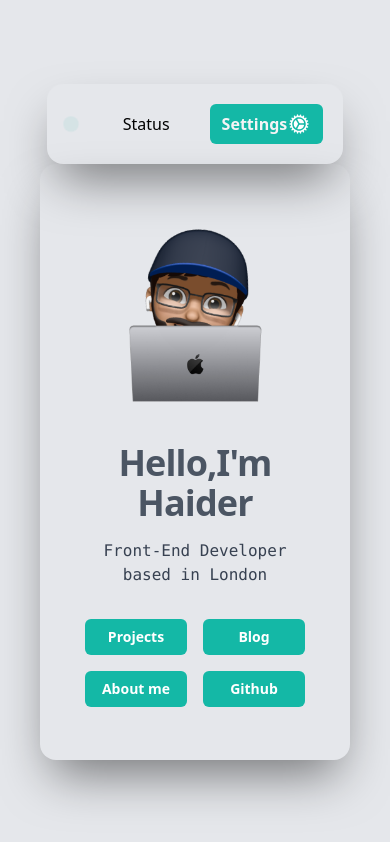
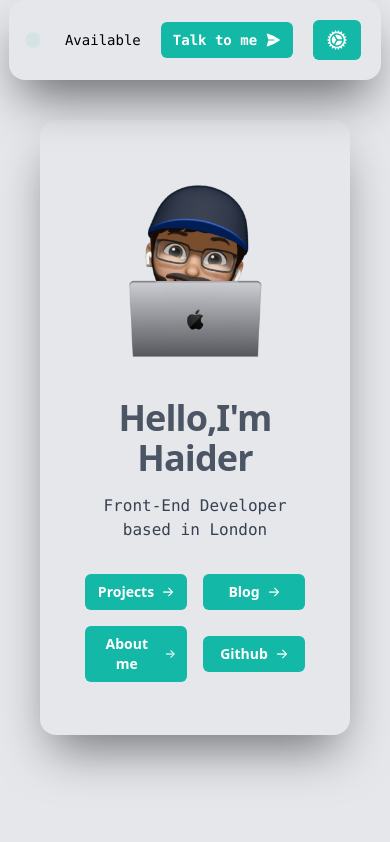
Before and after one commit to ilyasinc/my-portfolio, a Next.js app: page / in a window 390 px wide. Built offline with nearby package versions, Linux system fonts and the light colour scheme.

Commit message:
feat: improve navbar, overall responsiveness

```diff
--- a/src/components/Button.tsx
+++ b/src/components/Button.tsx
@@ -1,14 +1,16 @@
 import Link from 'next/link';
 import clsx from 'clsx';
 import { LinkProps } from 'next/link';
-
+import { ArrowRightIcon } from '@heroicons/react/24/solid';
 import { WithClassName, WithChildren } from '@/types/common';
-
+import { PaperAirplaneIcon } from '@heroicons/react/24/solid';
 interface ButtonProps extends WithClassName, WithChildren {
   href?: string;
   variant?: string;
   onClick?: string;
   externalLink?: boolean;
+  arrow?: boolean;
+  icon?: string;
 }
 interface stylesType {
   [key: string]: string;
@@ -27,6 +29,7 @@ const Button: React.FC<LinkButtonProps> = ({
   href,
   children,
   externalLink = false,
+  arrow = false,
   ...props
 }) => {
   className = clsx(
@@ -43,6 +46,7 @@ const Button: React.FC<LinkButtonProps> = ({
       {...props}
     >
       {children}
+      {arrow ? <ArrowRightIcon className="h-3 w-3 stroke-white" /> : undefined}
     </Link>
   );
 };
--- a/src/components/Navbar.jsx
+++ /dev/null
@@ -1,15 +0,0 @@
-import Settings, { Pulse } from '@/components/Settings';
-
-export default function Navbar() {
-  return (
-    <nav className="">
-      <div className=" bg-gray-200 px-5 py-5 rounded-2xl shadow-black/50  shadow-2xl dark:bg-black">
-        <div className=" flex flex-row items-center justify-evenly gap-10">
-          <Pulse />
-          <div>Status</div>
-          <Settings />
-        </div>{' '}
-      </div>
-    </nav>
-  );
-}
--- /dev/null
+++ b/src/components/Navbar.tsx
@@ -0,0 +1,23 @@
+import Settings, { Pulse } from '@/components/Settings';
+import Button from './Button';
+import { ArrowRightIcon } from '@heroicons/react/24/solid';
+import { PaperAirplaneIcon } from '@heroicons/react/24/solid';
+export default function Navbar() {
+  return (
+    <nav className="flex justify-center w-screen mb-10 ">
+      <div className=" bg-gray-200 px-5 py-5 rounded-2xl shadow-black/60 shadow-2xl dark:bg-black dark:shadow-teal-500">
+        <div className="font-mono text-sm  inline-flex items-center gap-5">
+          <div>
+            <Pulse />
+          </div>
+          Available
+          <Button href="mailto:haider@ilyasinc.com?subject=Introduction">
+            Talk to me
+            <PaperAirplaneIcon className="h-4 w-4" />
+          </Button>
+          <Settings />
+        </div>
+      </div>
+    </nav>
+  );
+}
--- a/src/components/Settings.tsx
+++ b/src/components/Settings.tsx
@@ -61,8 +61,7 @@ const Settings = () => {
       <Menu as="div" className="relative inline-block ">
         {({ open }): JSX.Element => (
           <>
-            <Menu.Button className=" bg-teal-500 font-semibold text-zinc-100 hover:bg-zinc-700 active:bg-teal-800 active:text-teal-900/70 dark:bg-black  dark:border-teal-500 dark:hover:bg-teal-400 dark:border-2 dark:active:bg-teal-400 dark:active:text-zinc-100/70 inline-flex items-center justify-center rounded-md py-2 px-3 transition active:transition-none  ">
-              <h1>Settings</h1>
+            <Menu.Button className=" bg-teal-500 font-semibold text-zinc-100 hover:bg-zinc-700 active:bg-teal-800 active:text-teal-900/70 dark:bg-black  dark:border-teal-500 dark:hover:bg-teal-400 dark:border-2 dark:active:bg-teal-400 dark:active:text-zinc-100/70 inline-flex items-center justify-center rounded-md py-2 px-3 transition active:transition-none ">
               <CogIcon
                 className="h-6 w-6 dark:text-text-white text-white"
                 aria-hidden="true"
--- a/src/components/layouts/Main.layout.tsx
+++ b/src/components/layouts/Main.layout.tsx
@@ -1,11 +1,13 @@
 import { FC } from 'react';
+import Navbar from '../Navbar';
 
 interface LayoutProps {
   children: React.ReactNode;
 }
 const mainLayout: FC<LayoutProps> = ({ children }) => {
   return (
-    <main className="flex flex-col justify-center items-center px-10 bg-gray-200 dark:bg-black/60 h-screen">
+    <main className="flex flex-col sm:justify-center  justify-start items-center px-10 bg-gray-200 dark:bg-black/60 h-screen ">
+      <Navbar />
       {children}
     </main>
   );
--- a/src/pages/_document.tsx
+++ b/src/pages/_document.tsx
@@ -1,13 +1,13 @@
-import { Html, Head, Main, NextScript } from 'next/document'
+import { Html, Head, Main, NextScript } from 'next/document';
 
 export default function Document() {
   return (
     <Html lang="en">
       <Head />
-      <body>
+      <body className="bg-gray-200 dark:bg-black/60 ">
         <Main />
         <NextScript />
       </body>
     </Html>
-  )
+  );
 }
--- a/src/pages/index.tsx
+++ b/src/pages/index.tsx
@@ -41,9 +41,8 @@ export default function Home() {
             <Settings />
           </div>
         </div> */}
-        <Navbar />
+
         <div className="flex flex-col p-[45px] sm:p-[50px] mg:p-[40px] lg:p-[90px] rounded-2xl  shadow-black/50  shadow-2xl hover:-translate-y-4 hover:bg-white hover:backdrop-blur-[1em] transition dark:bg-black hover:shadow-teal-400">
-          <div className="flex w-full justify-end"></div>
           <div className="flex flex-col items-center justify-center">
             <Image src="/try1.png" width={300} height={300} alt="/" />
             <div className="max-w-md sm:max-w-lg md:sm:max-w-2xl lg:sm:max-w-3xl w-full text-center">
@@ -58,7 +57,7 @@ export default function Home() {
                 {navigationItems.map((item, index) => {
                   return (
                     <div key={index}>
-                      <Button href={item.href} variant="primary" className="">
+                      <Button href={item.href} variant="primary" arrow={true}>
                         {item.text}
                       </Button>
                     </div>
```
